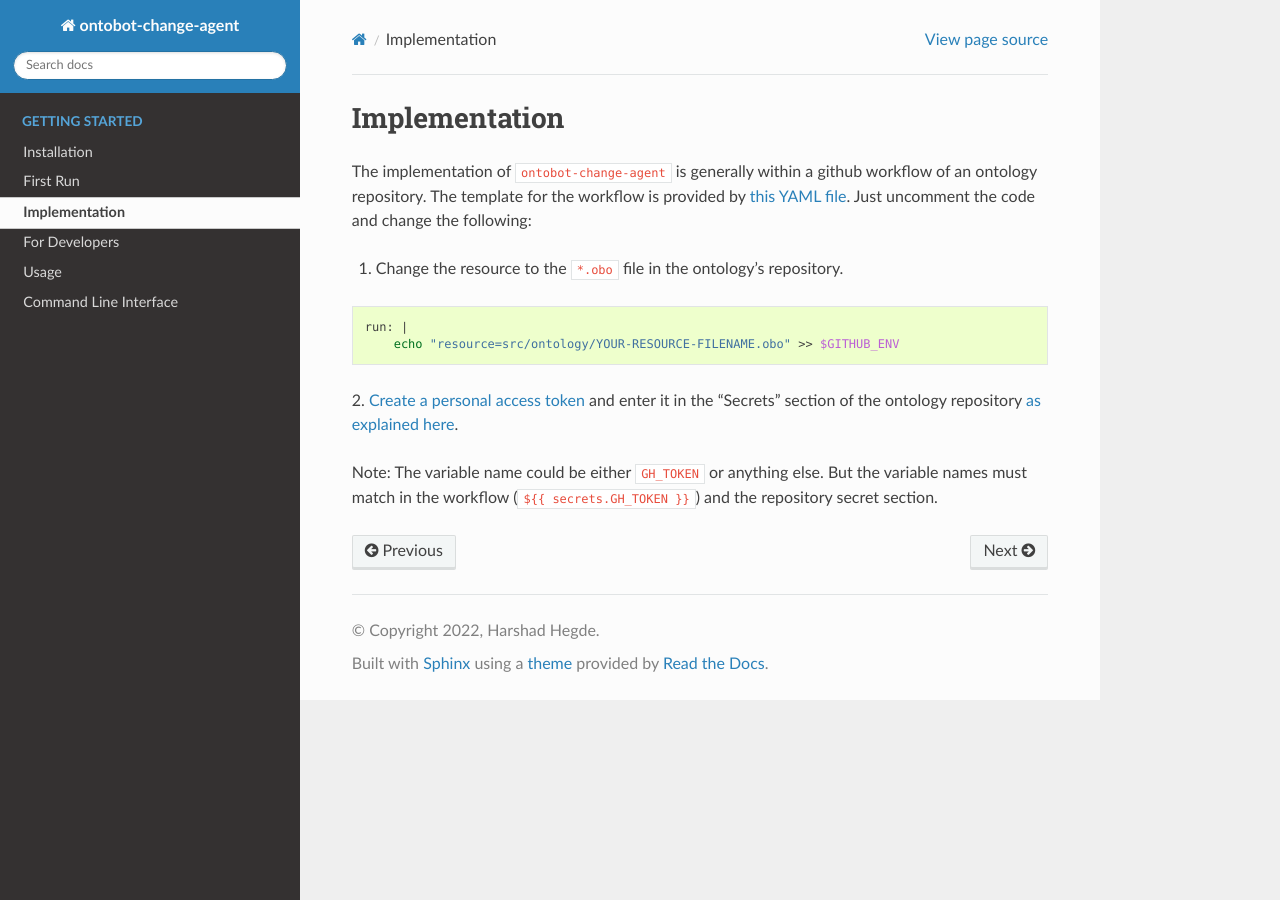
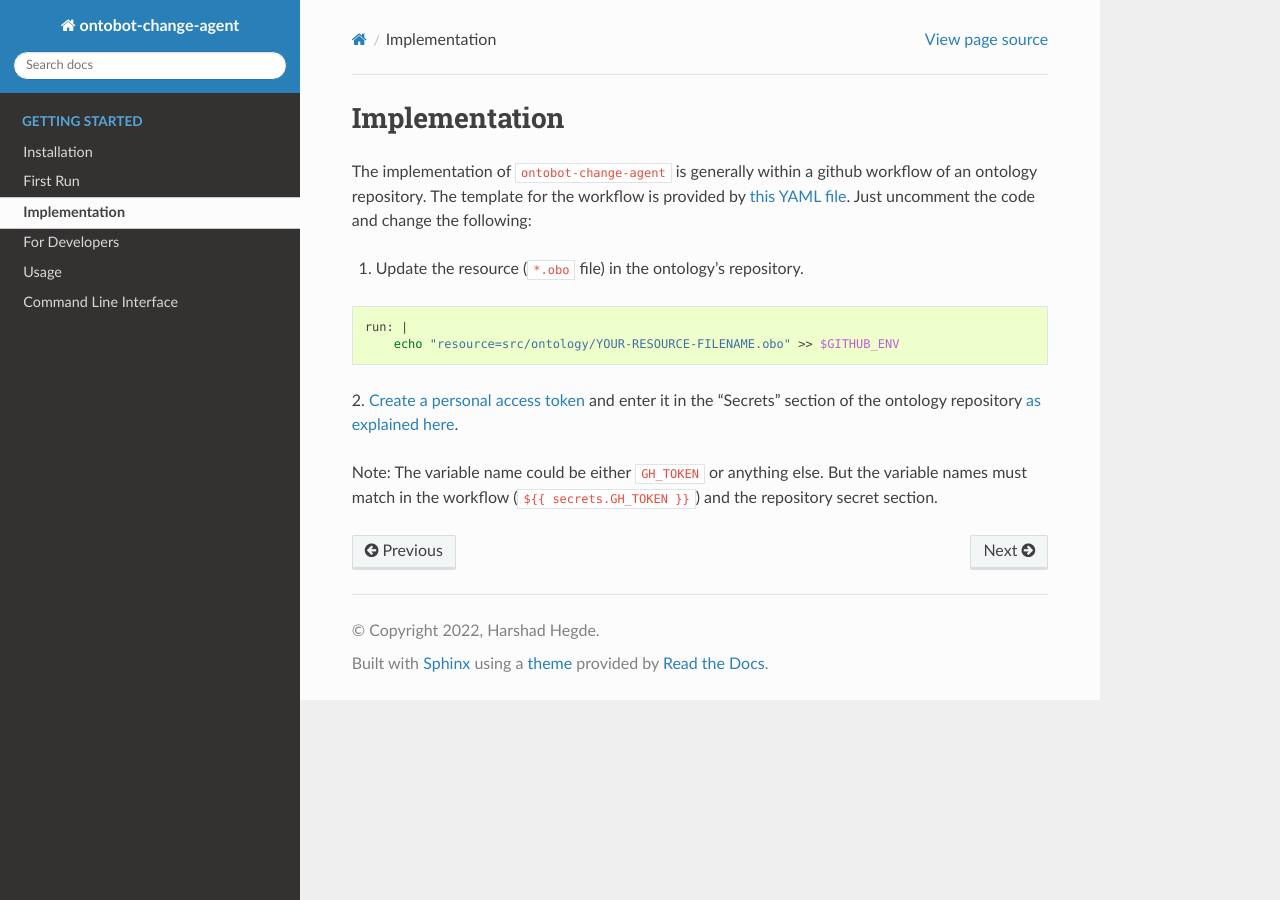
Before and after one commit to INCATools/ontobot-change-agent, a Sphinx documentation site: the page built from docs/implementation.rst, in a window 1280 px wide. Built offline with Sphinx 7.4.7 and the Read the Docs theme 2.0.0, drawn with Linux system fonts in a browser that asks for light colours.

Commit message:
update docs

```diff
--- a/docs/implementation.rst
+++ b/docs/implementation.rst
@@ -6,7 +6,7 @@ repository. The template for the workflow is provided by
 `this YAML file <https://github.com/hrshdhgd/ontobot-change-agent/blob/main/.github/workflows/new-pr.yml>`_.
 Just uncomment the code and change the following:
 
-1. Change the resource to the :code:`*.obo` file in the ontology's repository.
+1. Update the resource (:code:`*.obo` file) in the ontology's repository.
 
 .. code-block:: shell
 
```
